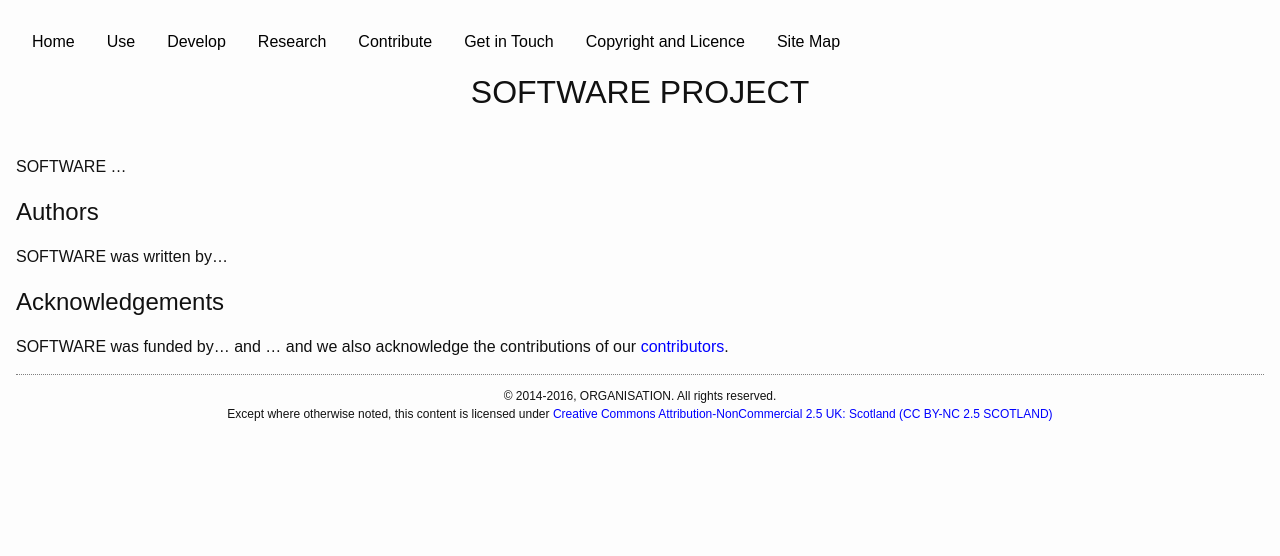
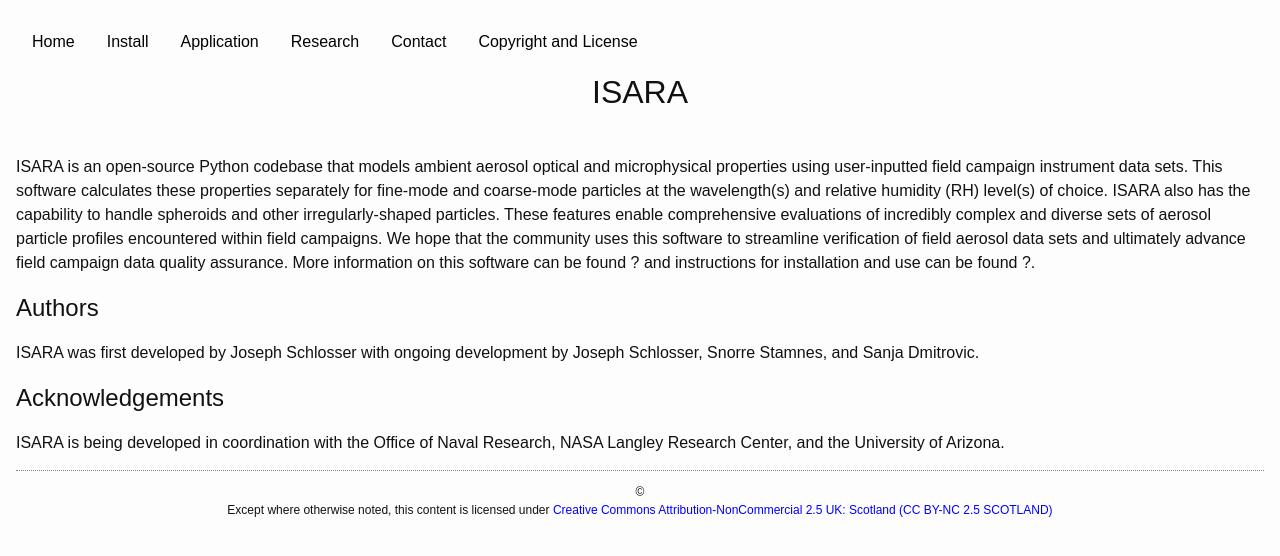
Before and after one commit to sdmitrovic/ISARA-website, a Jekyll site: the page built from index.md, in a window 1280 px wide. Shown: the top 556 px of the page. Built offline with Jekyll 4.4.1, drawn with Linux system fonts in a browser that asks for light colours.

Commit message:
Initial updates to website.

```diff
--- a/_config.yml
+++ b/_config.yml
@@ -1,15 +1,14 @@
 # Site settings
-project_name: The Software Sustainability Institute
+project_name: In Situ Aerosol Retrieval Algorithm (ISARA)
 project_site: http://softwaresaved.github.io/sample-site
-software_name: SOFTWARE
-email: info@software.ac.uk
+software_name: ISARA
+email: sdmitrovic@arizona.edu
 mailing_list: MAILINGLIST@TODO
 mailing_list_archive: http://www.google.co.uk
 issue_tracker: http://github.com/softwaresaved/sample-site/issues
 issue_tracker_new_issue: http://github.com/softwaresaved/sample-site/issues/new
 code_repository: http://github.com/PROJECT/CODE_REPOSITORY
 doc_repository: http://github.com/softwaresaved/sample-site
-copyright: 2014-2016, ORGANISATION. All rights reserved.
 doc_licence: "Creative Commons Attribution-NonCommercial 2.5 UK: Scotland (CC BY-NC 2.5 SCOTLAND)"
 doc_licence_url: http://creativecommons.org/licenses/by-nc/2.5/scotland/
 
@@ -22,20 +21,16 @@ baseurl: "/sample-site"
 menubar:
 - title: Home
   url: /index.html
-- title: Use
+- title: Install
   url: /user/index.html
-- title: Develop
+- title: Application
   url: /developer/index.html
 - title: Research
   url: /research/index.html
-- title: Contribute
-  url: /project/Contributing.html
-- title: Get in Touch
+- title: Contact
   url: /project/HelpAndSupport.html
-- title: Copyright and Licence
+- title: Copyright and License
   url: /CopyrightLicence.html
-- title: Site Map
-  url: /SiteMap.html
 
 # Build settings
 highlighter: rouge
--- a/index.md
+++ b/index.md
@@ -1,18 +1,21 @@
 ---
 layout: home
 root: .
-title: SOFTWARE PROJECT
+title: ISARA
 home: true
 ---
 
-{{ site.software_name }}  ...
+{{ site.software_name }} is an open-source Python codebase that models ambient aerosol optical and microphysical properties using user-inputted field
+campaign instrument data sets. This software calculates these properties separately for fine-mode and coarse-mode particles at the wavelength(s) and
+relative humidity (RH) level(s) of choice. {{ site.software_name }} also has the capability to handle spheroids and other irregularly-shaped particles.
+These features enable comprehensive evaluations of incredibly complex and diverse sets of aerosol particle profiles encountered within field campaigns.
+We hope that the community uses this software to streamline verification of field aerosol data sets and ultimately advance field campaign data quality
+assurance. More information on this software can be found ? and instructions for installation and use can be found ?.
 
 ## Authors
 
-{{ site.software_name }} was written by...
+{{ site.software_name }} was first developed by Joseph Schlosser with ongoing development by Joseph Schlosser, Snorre Stamnes, and Sanja Dmitrovic.
 
 ## Acknowledgements
 
-{{ site.software_name }} was funded by... and ... and we also
-acknowledge the contributions of our
-[contributors](./project/Contributing.html#contributors).
+{{ site.software_name }} is being developed in coordination with the Office of Naval Research, NASA Langley Research Center, and the University of Arizona.
```
Also changed, not shown: research/index.md (+1 -7 lines).
